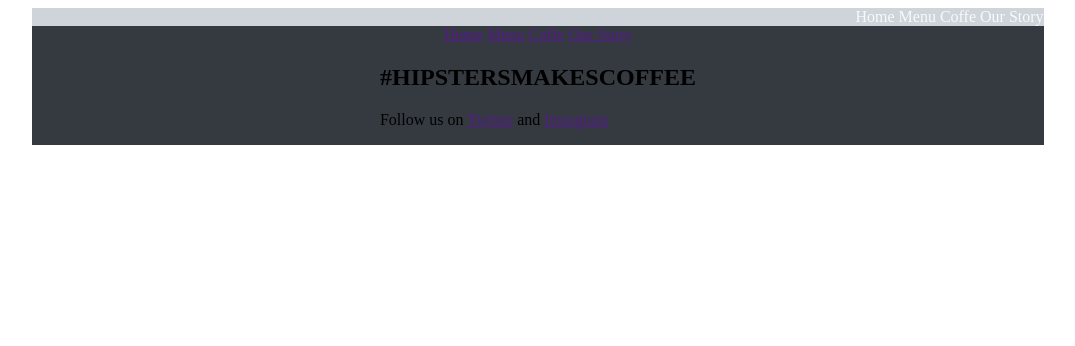
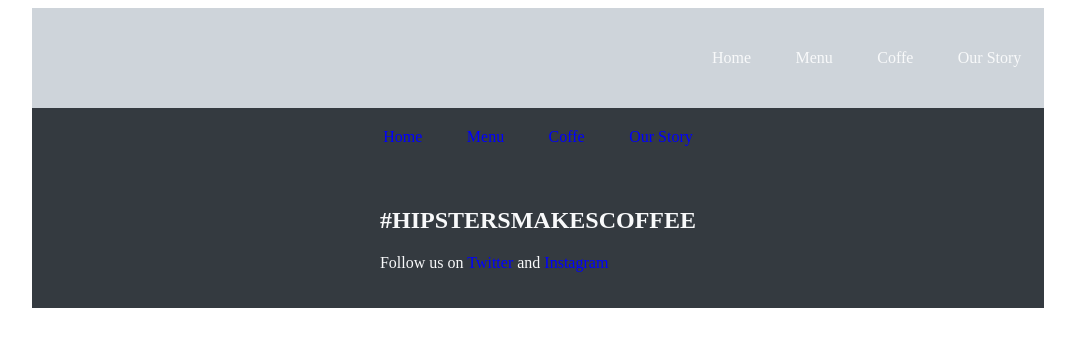
Before and after one commit to RadCer/generic-hipster-coffee, a website: page src/index.html in a window 1280 px wide. Shown: the whole page, without its empty margins (102-1177 px from the left). Drawn offline with nearby package versions, Linux system fonts and the light colour scheme; files that its build step writes are made by us from their sources.

Commit message:
Damirs commit

```diff
--- a/src/index.html
+++ b/src/index.html
@@ -11,7 +11,7 @@
     <section class="main__container">
       <div class="header">
         <div class="logo"></div>
-        <div class="nav bar">
+        <div class="nav--bar">
           <a href="">Home</a>
           <a href="">Menu</a>
           <a href="">Coffe</a>
@@ -25,7 +25,7 @@
         <div class="map"></div>
       </div>
       <footer>
-        <div class="nav bar">
+        <div class="nav--bar--f">
           <a href="">Home</a>
           <a href="">Menu</a>
           <a href="">Coffe</a>
--- a/src/scss/style.scss
+++ b/src/scss/style.scss
@@ -26,6 +26,13 @@ $background-footer: #343a40;
   width: 80%;
   background-color: $header-background;
   color: $header-letter-gray;
+  height: 100px;
+}
+
+.nav--bar {
+  display: flex;
+  justify-content: space-around;
+  width: 35%;
   a {
     text-decoration: none;
     color: $header-letter-gray;
@@ -35,7 +42,24 @@ footer {
   display: flex;
   flex-direction: column;
   align-items: center;
-  justify-content: space-between;
+  justify-content: space-around;
   background-color: $background-footer;
   width: 80%;
+  height: 200px;
+  .nav--bar--f {
+    display: flex;
+    justify-content: space-around;
+    width: 35%;
+    a {
+      text-decoration: none;
+      color: blue;
+    }
+  }
+  .social {
+    color: $header-letter-gray;
+    a {
+      color: blue;
+      text-decoration: none;
+    }
+  }
 }
```
Also changed, not shown: dist/css/style.css, dist/index.html, 1 other file.
